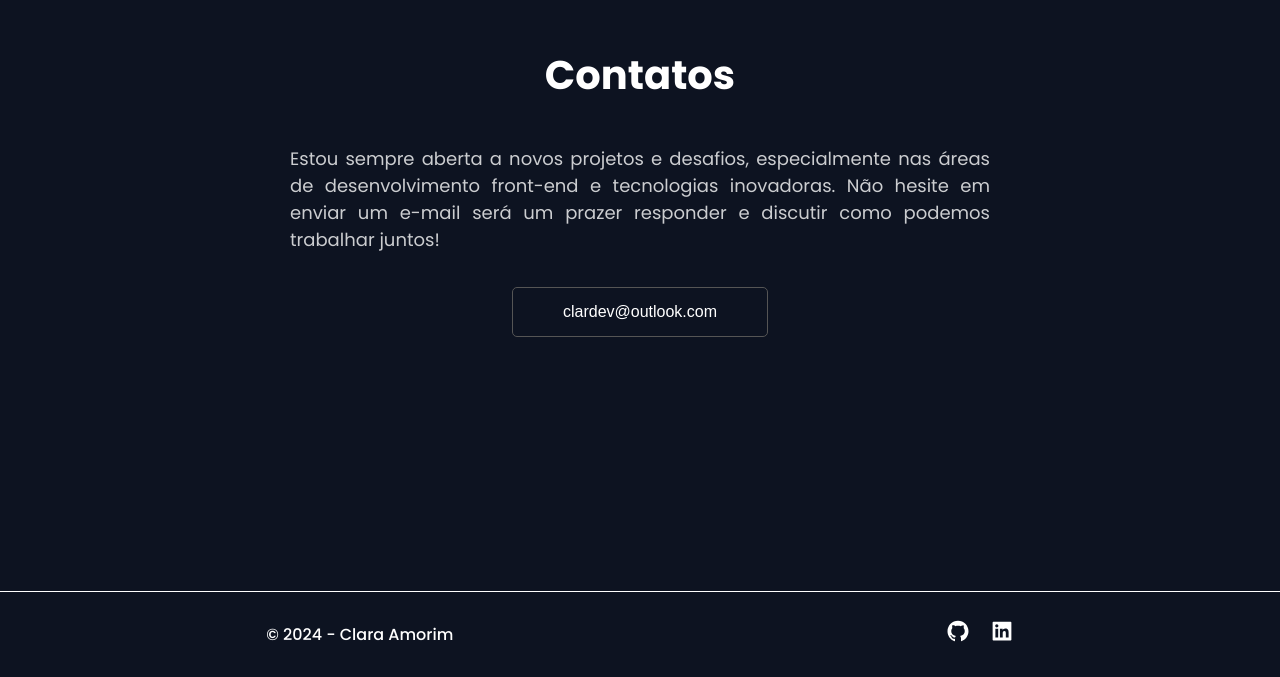
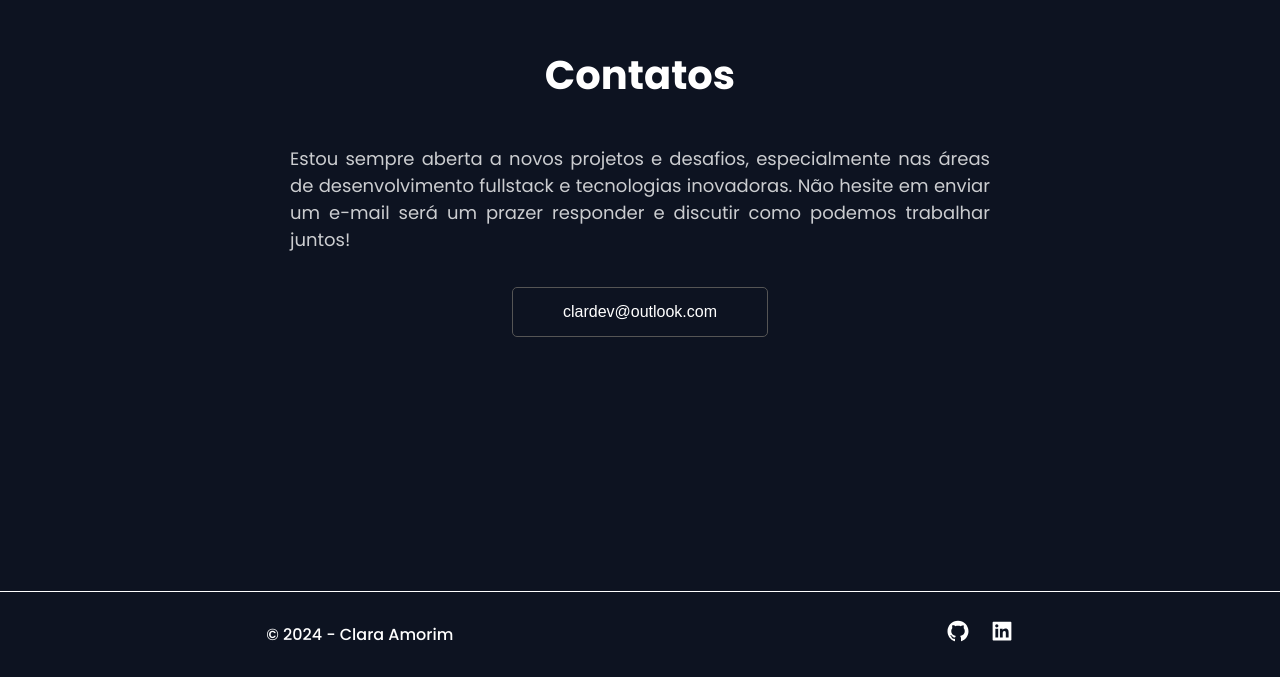
Before and after one commit to Astaphaanos/portfolio, a React (Create React App) app: page / in a window 1280 px wide. Shown: the part 3345-4022 px from the top of the page. Built offline with nearby package versions, Linux system fonts and the light colour scheme.

Commit message:
Adicionando mais projetos e fazendo algumas mudanças

```diff
--- a/src/components/Contatos/index.js
+++ b/src/components/Contatos/index.js
@@ -35,7 +35,7 @@ const Contatos = () => {
         <div className="contatos-container">
           <div className="contatos-info">
             <h2>Contatos</h2>
-            <p>Estou sempre aberta a novos projetos e desafios, especialmente nas áreas de desenvolvimento front-end e tecnologias inovadoras. Não hesite em enviar um e-mail será um prazer responder e discutir como podemos trabalhar juntos!</p>
+            <p>Estou sempre aberta a novos projetos e desafios, especialmente nas áreas de desenvolvimento fullstack e tecnologias inovadoras. Não hesite em enviar um e-mail será um prazer responder e discutir como podemos trabalhar juntos!</p>
           </div>
 
           <div className="bnt-email">
```
